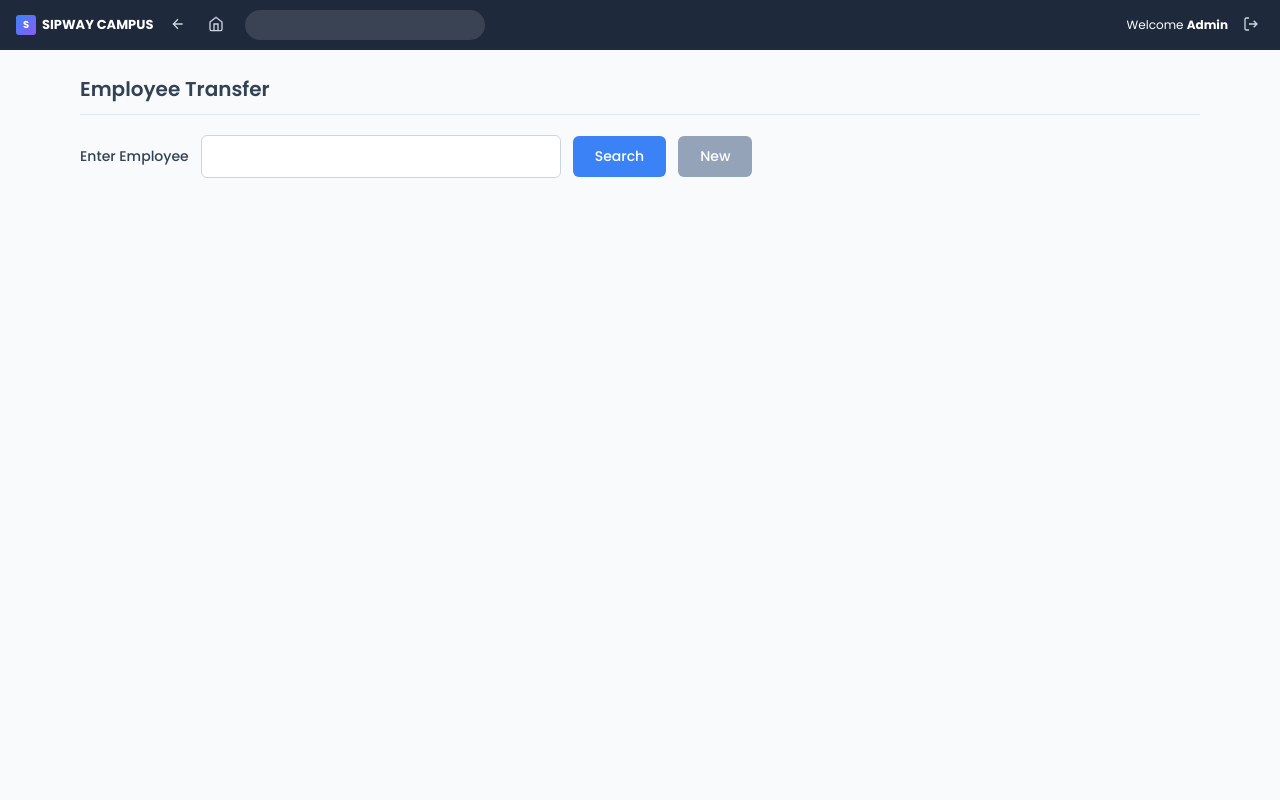
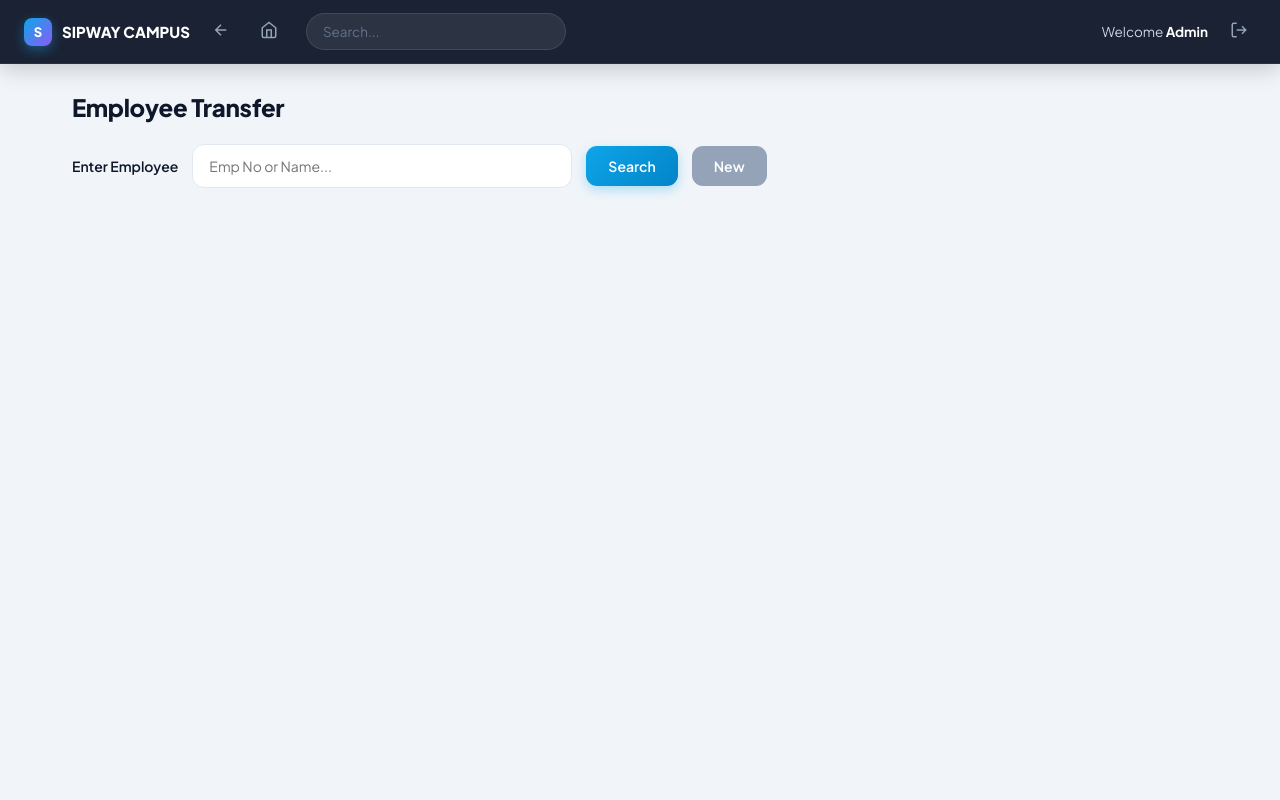
Before and after one commit to Theekshana-hub/HRM-System, a PHP site: page /hr/manage-employee/employee-transfer.php in a window 1280 px wide. Run offline with PHP 8.4, Linux system fonts and the light colour scheme.

Commit message:
Updated project

```diff
--- a/hr/manage-employee/employee-transfer.php
+++ b/hr/manage-employee/employee-transfer.php
@@ -7,7 +7,6 @@ $message = '';
 $msgType = '';
 $emp = null;
 
-// Ensure employees table exists (same as add-edit)
 $conn->query("CREATE TABLE IF NOT EXISTS employees (
     id INT AUTO_INCREMENT PRIMARY KEY,
     emp_no VARCHAR(50) UNIQUE,
@@ -50,7 +49,6 @@ $conn->query("CREATE TABLE IF NOT EXISTS employees (
     updated_at TIMESTAMP DEFAULT CURRENT_TIMESTAMP ON UPDATE CURRENT_TIMESTAMP
 ) ENGINE=InnoDB DEFAULT CHARSET=utf8mb4");
 
-// Transfer history table
 $conn->query("CREATE TABLE IF NOT EXISTS employee_transfers (
     id INT AUTO_INCREMENT PRIMARY KEY,
     emp_id INT,
@@ -83,7 +81,6 @@ $conn->query("CREATE TABLE IF NOT EXISTS employee_transfers (
     transferred_at TIMESTAMP DEFAULT CURRENT_TIMESTAMP
 ) ENGINE=InnoDB DEFAULT CHARSET=utf8mb4");
 
-// AJAX search
 if (isset($_GET['ajax_search'])) {
     header('Content-Type: application/json');
     $q = $conn->real_escape_string(trim($_GET['ajax_search']));
@@ -96,7 +93,6 @@ if (isset($_GET['ajax_search'])) {
     exit;
 }
 
-// Search employee
 if (isset($_GET['search']) || isset($_GET['id'])) {
     if (isset($_GET['id']) && is_numeric($_GET['id'])) {
         $id = (int)$_GET['id'];
@@ -113,7 +109,6 @@ if (isset($_GET['search']) || isset($_GET['id'])) {
     }
 }
 
-// Transfer save
 if ($_SERVER['REQUEST_METHOD'] === 'POST' && isset($_POST['action']) && $_POST['action'] === 'transfer') {
     $emp_id = (int)$_POST['emp_id'];
     $old_emp_no = $conn->real_escape_string($_POST['old_emp_no'] ?? '');
@@ -131,17 +126,17 @@ if ($_SERVER['REQUEST_METHOD'] === 'POST' && isset($_POST['action']) && $_POST['
         if ($data[$f] === '') $data[$f] = null;
     }
 
-    // Insert transfer record
     $cols = ['emp_id','old_emp_no'];
     $vals = [$emp_id, "'$old_emp_no'"];
     foreach ($data as $k => $v) {
         $cols[] = $k;
         $vals[] = $v === null ? 'NULL' : "'" . $conn->real_escape_string($v) . "'";
     }
+
+    // Fixed SQL
     $sql = "INSERT INTO employee_transfers (`" . implode('`,`', $cols) . "`) VALUES (" . implode(',', $vals) . ")";
 
     if ($conn->query($sql)) {
-        // Update employee current details with new values
         $updates = [];
         if ($data['new_emp_no']) $updates[] = "emp_no='" . $conn->real_escape_string($data['new_emp_no']) . "'";
         if ($data['new_company']) $updates[] = "company_name='" . $conn->real_escape_string($data['new_company']) . "'";
@@ -185,121 +180,373 @@ function v($emp, $key, $default = '') {
 <meta charset="UTF-8">
 <meta name="viewport" content="width=device-width, initial-scale=1.0">
 <title>Sipway Campus - Employee Transfer</title>
-    <link href="https://fonts.googleapis.com/css2?family=Poppins:wght@300;400;500;600;700&display=swap" rel="stylesheet">
+<link href="https://fonts.googleapis.com/css2?family=Plus+Jakarta+Sans:wght@400;500;600;700;800&display=swap" rel="stylesheet">
 <style>
+  :root {
+    --primary: #0ea5e9;
+    --primary-dark: #0284c7;
+    --bg: #f1f5f9;
+    --card: #ffffff;
+    --text: #0f172a;
+    --text-muted: #64748b;
+    --border: #e2e8f0;
+  }
+
   * { margin: 0; padding: 0; box-sizing: border-box; }
-        body { font-family: 'Poppins', sans-serif; background: #f8fafc; min-height: 100vh; }
 
+  body {
+    font-family: 'Plus Jakarta Sans', sans-serif;
+    background: var(--bg);
+    min-height: 100vh;
+  }
+
+  /* ========== NAVBAR ========== */
   .navbar {
-            background: #1e293b; height: 50px; display: flex; align-items: center;
-            padding: 0 16px; color: white; position: sticky; top: 0; z-index: 100;
+    background: rgba(15, 23, 42, 0.95);
+    backdrop-filter: blur(16px);
+    height: 64px;
+    display: flex;
+    align-items: center;
+    padding: 0 24px;
+    color: white;
+    position: sticky;
+    top: 0;
+    z-index: 100;
+    box-shadow: 0 4px 24px rgba(0,0,0,0.2);
+    border-bottom: 1px solid rgba(255,255,255,0.06);
   }
-        .nav-left { display: flex; align-items: center; gap: 12px; }
-        .nav-logo { font-weight: 700; font-size: 13px; display: flex; align-items: center; gap: 6px; color: white; text-decoration: none; }
-        .nav-logo .icon { width: 20px; height: 20px; background: linear-gradient(135deg,#3b82f6,#8b5cf6); border-radius: 3px; display: flex; align-items: center; justify-content: center; font-size: 10px; }
-        .nav-btn { background: transparent; border: none; color: #cbd5e1; cursor: pointer; padding: 5px; border-radius: 4px; }
+
+  .nav-left { display: flex; align-items: center; gap: 14px; }
+
+  .nav-logo {
+    font-weight: 800;
+    font-size: 15px;
+    display: flex;
+    align-items: center;
+    gap: 10px;
+    color: white;
+    text-decoration: none;
+  }
+
+  .nav-logo .icon {
+    width: 28px; height: 28px;
+    background: linear-gradient(135deg, #0ea5e9, #8b5cf6);
+    border-radius: 8px;
+    display: flex; align-items: center; justify-content: center;
+    font-size: 13px; font-weight: 800;
+    box-shadow: 0 4px 12px rgba(14,165,233,0.4);
+  }
+
+  .nav-btn {
+    background: transparent;
+    border: none;
+    color: #94a3b8;
+    cursor: pointer;
+    padding: 8px;
+    border-radius: 10px;
+    transition: all 0.25s;
+  }
   .nav-btn:hover { background: rgba(255,255,255,0.1); color: white; }
-        .nav-btn svg { width: 16px; height: 16px; }
-        .search-nav { flex: 1; max-width: 240px; margin: 0 16px; }
-        .search-nav input { width: 100%; padding: 6px 12px; border-radius: 16px; border: none; background: rgba(255,255,255,0.12); color: white; font-size: 12px; outline: none; font-family: inherit; }
-        .nav-right { margin-left: auto; display: flex; align-items: center; gap: 10px; font-size: 12px; }
+  .nav-btn svg { width: 18px; height: 18px; }
 
-        .main { padding: 24px 40px; max-width: 1200px; margin: 0 auto; }
-        .page-title { font-size: 20px; font-weight: 600; color: #334155; margin-bottom: 20px; border-bottom: 1px solid #e2e8f0; padding-bottom: 10px; }
+  .search-nav {
+    flex: 1;
+    max-width: 260px;
+    margin: 0 20px;
+  }
+  .search-nav input {
+    width: 100%;
+    padding: 9px 16px;
+    border-radius: 50px;
+    border: 1px solid rgba(255,255,255,0.1);
+    background: rgba(255,255,255,0.08);
+    color: white;
+    font-size: 13.5px;
+    outline: none;
+    font-family: inherit;
+  }
+  .search-nav input::placeholder { color: #64748b; }
 
+  .nav-right {
+    margin-left: auto;
+    display: flex;
+    align-items: center;
+    gap: 14px;
+    font-size: 13.5px;
+    color: #cbd5e1;
+  }
+  .nav-right strong { color: white; }
+
+  /* ========== MAIN ========== */
+  .main {
+    padding: 28px 32px 50px;
+    max-width: 1200px;
+    margin: 0 auto;
+  }
+
+  .page-title {
+    font-size: 24px;
+    font-weight: 800;
+    color: var(--text);
+    margin-bottom: 22px;
+    letter-spacing: -0.3px;
+  }
+
+  /* Search bar */
   .search-bar {
-            display: flex; align-items: center; gap: 12px; margin-bottom: 20px; flex-wrap: wrap;
+    display: flex;
+    align-items: center;
+    gap: 14px;
+    margin-bottom: 24px;
+    flex-wrap: wrap;
   }
-        .search-bar label { font-size: 14px; color: #334155; font-weight: 500; white-space: nowrap; }
-        .search-wrap { position: relative; flex: 1; max-width: 360px; }
+
+  .search-bar label {
+    font-size: 14px;
+    color: var(--text);
+    font-weight: 600;
+    white-space: nowrap;
+  }
+
+  .search-wrap {
+    position: relative;
+    flex: 1;
+    max-width: 380px;
+  }
+
   .search-wrap input {
-            width: 100%; padding: 10px 14px; border: 1px solid #cbd5e1; border-radius: 6px;
-            font-size: 14px; font-family: inherit; outline: none;
+    width: 100%;
+    padding: 12px 16px;
+    border: 1.5px solid var(--border);
+    border-radius: 12px;
+    font-size: 14px;
+    font-family: inherit;
+    outline: none;
+    background: white;
+    transition: border-color 0.25s;
   }
-        .search-wrap input:focus { border-color: #3b82f6; }
+  .search-wrap input:focus { border-color: var(--primary); }
+
   .suggestions {
-            position: absolute; top: 100%; left: 0; right: 0; background: white;
-            border: 1px solid #e2e8f0; border-radius: 8px; box-shadow: 0 8px 20px rgba(0,0,0,0.1);
-            z-index: 50; display: none; max-height: 200px; overflow-y: auto;
+    position: absolute;
+    top: calc(100% + 6px);
+    left: 0; right: 0;
+    background: white;
+    border: 1px solid var(--border);
+    border-radius: 12px;
+    box-shadow: 0 12px 28px rgba(0,0,0,0.12);
+    z-index: 50;
+    display: none;
+    max-height: 220px;
+    overflow-y: auto;
   }
   .suggestions.show { display: block; }
-        .suggestions div { padding: 10px 14px; cursor: pointer; font-size: 13px; border-bottom: 1px solid #f1f5f9; }
-        .suggestions div:hover { background: #eff6ff; }
+  .suggestions div {
+    padding: 12px 16px;
+    cursor: pointer;
+    font-size: 13.5px;
+    border-bottom: 1px solid #f1f5f9;
+  }
+  .suggestions div:hover { background: #f0f9ff; }
 
   .btn {
-            padding: 10px 22px; border: none; border-radius: 6px; font-size: 14px;
-            font-weight: 500; cursor: pointer; font-family: inherit; color: white;
+    padding: 11px 22px;
+    border: none;
+    border-radius: 11px;
+    font-size: 14px;
+    font-weight: 600;
+    cursor: pointer;
+    font-family: inherit;
+    color: white;
+    transition: all 0.25s;
   }
-        .btn-search { background: #3b82f6; }
-        .btn-search:hover { background: #2563eb; }
-        .btn-new { background: #94a3b8; }
+
+  .btn-search {
+    background: linear-gradient(135deg, #0ea5e9, #0284c7);
+    box-shadow: 0 4px 12px rgba(14,165,233,0.3);
+  }
+  .btn-search:hover { transform: translateY(-2px); }
+
+  .btn-new {
+    background: #94a3b8;
+  }
   .btn-new:hover { background: #64748b; }
+
   .btn-transfer {
-            background: #1e40af; padding: 12px 28px; border-radius: 8px;
-            display: inline-flex; align-items: center; gap: 8px; margin-top: 20px;
+    background: linear-gradient(135deg, #1e40af, #1e3a8a);
+    padding: 14px 32px;
+    border-radius: 12px;
+    display: inline-flex;
+    align-items: center;
+    gap: 8px;
+    font-size: 15px;
+    box-shadow: 0 4px 16px rgba(30,64,175,0.3);
   }
-        .btn-transfer:hover { background: #1e3a8a; }
+  .btn-transfer:hover { transform: translateY(-2px); }
 
-        .alert { padding: 12px 16px; border-radius: 8px; margin-bottom: 14px; font-size: 13px; }
-        .alert-success { background: #f0fdf4; color: #16a34a; border-left: 4px solid #16a34a; }
-        .alert-error { background: #fef2f2; color: #dc2626; border-left: 4px solid #dc2626; }
+  .alert {
+    padding: 14px 18px;
+    border-radius: 12px;
+    margin-bottom: 18px;
+    font-size: 14px;
+    font-weight: 500;
+  }
+  .alert-success {
+    background: #d1fae5;
+    color: #065f46;
+    border: 1px solid #6ee7b7;
+  }
+  .alert-error {
+    background: #fee2e2;
+    color: #991b1b;
+    border: 1px solid #fca5a5;
+  }
 
   /* Employee Card */
   .emp-card {
-            background: white; border: 1px solid #e2e8f0; border-radius: 12px;
-            padding: 20px 24px; margin-bottom: 24px; display: flex; align-items: center; gap: 20px;
+    background: white;
+    border: 1px solid var(--border);
+    border-radius: 16px;
+    padding: 22px 26px;
+    margin-bottom: 28px;
+    display: flex;
+    align-items: center;
+    gap: 22px;
+    box-shadow: 0 6px 20px rgba(14,165,233,0.07);
   }
+
   .emp-avatar {
-            width: 80px; height: 80px; border-radius: 50%; background: #dbeafe;
-            display: flex; align-items: center; justify-content: center; flex-shrink: 0;
+    width: 90px;
+    height: 90px;
+    border-radius: 50%;
+    background: linear-gradient(145deg, #dbeafe, #eff6ff);
+    display: flex;
+    align-items: center;
+    justify-content: center;
+    flex-shrink: 0;
+    border: 4px solid #e0f2fe;
   }
-        .emp-avatar svg { width: 50px; height: 50px; }
-        .emp-info h2 { font-size: 18px; color: #1e293b; margin-bottom: 8px; }
-        .emp-info table { font-size: 13px; color: #475569; }
-        .emp-info td { padding: 2px 12px 2px 0; }
-        .emp-info td:first-child { font-weight: 500; color: #64748b; min-width: 120px; }
+  .emp-avatar svg { width: 54px; height: 54px; }
+
+  .emp-info h2 {
+    font-size: 19px;
+    font-weight: 700;
+    color: var(--text);
+    margin-bottom: 10px;
+  }
+
+  .emp-info table {
+    font-size: 13.5px;
+    color: var(--text-muted);
+  }
+  .emp-info td {
+    padding: 3px 14px 3px 0;
+  }
+  .emp-info td:first-child {
+    font-weight: 600;
+    color: #475569;
+    min-width: 130px;
+  }
 
   /* Two columns */
   .transfer-grid {
-            display: grid; grid-template-columns: 1fr 1fr; gap: 24px;
+    display: grid;
+    grid-template-columns: 1fr 1fr;
+    gap: 24px;
   }
+
   .panel {
-            background: white; border: 1px solid #e2e8f0; border-radius: 10px; padding: 20px;
+    background: white;
+    border: 1px solid var(--border);
+    border-radius: 16px;
+    padding: 22px;
+    box-shadow: 0 6px 20px rgba(0,0,0,0.04);
   }
-        .panel.current { background: #f8fafc; }
-        .panel.new { background: #f0fdf4; border-color: #bbf7d0; }
+
+  .panel.current {
+    background: #f8fafc;
+  }
+
+  .panel.new {
+    background: #f0fdf4;
+    border-color: #bbf7d0;
+  }
+
   .panel h3 {
-            font-size: 15px; font-weight: 600; color: #1e293b;
-            margin-bottom: 16px; padding-bottom: 8px; border-bottom: 1px solid #e2e8f0;
+    font-size: 15.5px;
+    font-weight: 700;
+    color: var(--text);
+    margin-bottom: 18px;
+    padding-bottom: 10px;
+    border-bottom: 2px solid #e2e8f0;
   }
-        .panel.new h3 { border-color: #bbf7d0; }
 
-        .form-grid { display: grid; grid-template-columns: 1fr 1fr; gap: 12px 16px; }
-        .form-group { display: flex; flex-direction: column; gap: 3px; }
+  .panel.new h3 {
+    border-color: #bbf7d0;
+  }
+
+  .form-grid {
+    display: grid;
+    grid-template-columns: 1fr 1fr;
+    gap: 14px 16px;
+  }
+
+  .form-group {
+    display: flex;
+    flex-direction: column;
+    gap: 5px;
+  }
   .form-group.full { grid-column: 1 / -1; }
-        .form-group label { font-size: 12px; color: #475569; font-weight: 500; }
+
+  .form-group label {
+    font-size: 12.5px;
+    color: var(--text-muted);
+    font-weight: 600;
+  }
   .form-group label .req { color: #ef4444; }
-        .form-group input, .form-group select, .form-group textarea {
-            padding: 8px 10px; border: 1px solid #cbd5e1; border-radius: 5px;
-            font-size: 13px; font-family: inherit; outline: none; background: white;
+
+  .form-group input,
+  .form-group select,
+  .form-group textarea {
+    padding: 10px 12px;
+    border: 1.5px solid var(--border);
+    border-radius: 10px;
+    font-size: 13.5px;
+    font-family: inherit;
+    outline: none;
+    background: white;
+    transition: border-color 0.25s;
   }
-        .form-group input:focus, .form-group select:focus { border-color: #3b82f6; }
+  .form-group input:focus,
+  .form-group select:focus {
+    border-color: var(--primary);
+  }
+
   .form-group input.readonly {
-            background: #f1f5f9; color: #64748b; border-color: #e2e8f0;
+    background: #f1f5f9;
+    color: #64748b;
+    border-color: #e2e8f0;
   }
-        .form-group input.required-field, .form-group select.required-field {
+
+  .form-group input.required-field,
+  .form-group select.required-field {
     background: #eff6ff;
   }
+
   .panel.new .form-group input.required-field,
   .panel.new .form-group select.required-field {
     background: #dcfce7;
   }
 
-        .transfer-btn-wrap { text-align: center; margin-top: 10px; }
+  .transfer-btn-wrap {
+    text-align: center;
+    margin-top: 28px;
+  }
 
   @media (max-width: 900px) {
     .transfer-grid { grid-template-columns: 1fr; }
-            .main { padding: 16px; }
+    .main { padding: 20px 16px 40px; }
+    .emp-card { flex-direction: column; text-align: center; }
   }
 </style>
 </head>
@@ -307,15 +554,21 @@ function v($emp, $key, $default = '') {
 
 <nav class="navbar">
   <div class="nav-left">
-        <a href="../dashboard.php" class="nav-logo"><div class="icon">S</div> SIPWAY CAMPUS</a>
-        <button class="nav-btn" onclick="history.back()"><svg viewBox="0 0 24 24" fill="none" stroke="currentColor" stroke-width="2"><path d="M19 12H5M12 19l-7-7 7-7"/></svg></button>
-        <button class="nav-btn" onclick="location.href='../dashboard.php'"><svg viewBox="0 0 24 24" fill="none" stroke="currentColor" stroke-width="2"><path d="M3 9l9-7 9 7v11a2 2 0 01-2 2H5a2 2 0 01-2-2z"/><polyline points="9 22 9 12 15 12 15 22"/></svg></button>
+    <a href="../dashboard.php" class="nav-logo">
+      <div class="icon">S</div> SIPWAY CAMPUS
+    </a>
+    <button class="nav-btn" onclick="history.back()">
+      <svg viewBox="0 0 24 24" fill="none" stroke="currentColor" stroke-width="2"><path d="M19 12H5M12 19l-7-7 7-7"/></svg>
+    </button>
+    <button class="nav-btn" onclick="location.href='../dashboard.php'">
+      <svg viewBox="0 0 24 24" fill="none" stroke="currentColor" stroke-width="2"><path d="M3 9l9-7 9 7v11a2 2 0 01-2 2H5a2 2 0 01-2-2z"/><polyline points="9 22 9 12 15 12 15 22"/></svg>
+    </button>
   </div>
-    <div class="search-nav"><input type="text" placeholder=""></div>
+  <div class="search-nav"><input type="text" placeholder="Search..."></div>
   <div class="nav-right">
     <span>Welcome <strong>Admin</strong></span>
-        <button class="nav-btn" onclick="location.href='../index.php'">
-            <svg width="16" height="16" viewBox="0 0 24 24" fill="none" stroke="currentColor" stroke-width="2"><path d="M9 21H5a2 2 0 01-2-2V5a2 2 0 012-2h4M16 17l5-5-5-5M21 12H9"/></svg>
+    <button class="nav-btn" onclick="location.href='../index.php'" title="Logout">
+      <svg width="18" height="18" viewBox="0 0 24 24" fill="none" stroke="currentColor" stroke-width="2"><path d="M9 21H5a2 2 0 01-2-2V5a2 2 0 012-2h4M16 17l5-5-5-5M21 12H9"/></svg>
     </button>
   </div>
 </nav>
@@ -327,11 +580,10 @@ function v($emp, $key, $default = '') {
   <div class="alert alert-<?= $msgType ?>"><?= $message ?></div>
   <?php endif; ?>
 
-    <!-- Search -->
   <div class="search-bar">
     <label>Enter Employee</label>
     <div class="search-wrap">
-            <input type="text" id="searchInput" placeholder="" value="<?= isset($_GET['q']) ? htmlspecialchars($_GET['q']) : v($emp,'emp_no') ?>" autocomplete="off">
+      <input type="text" id="searchInput" placeholder="Emp No or Name..." value="<?= isset($_GET['q']) ? htmlspecialchars($_GET['q']) : v($emp,'emp_no') ?>" autocomplete="off">
       <div class="suggestions" id="suggestions"></div>
     </div>
     <button class="btn btn-search" onclick="doSearch()">Search</button>
@@ -339,7 +591,6 @@ function v($emp, $key, $default = '') {
   </div>
 
   <?php if ($emp): ?>
-    <!-- Employee Card -->
   <div class="emp-card">
     <div class="emp-avatar">
       <svg viewBox="0 0 64 64" fill="none">
@@ -355,7 +606,7 @@ function v($emp, $key, $default = '') {
         <tr><td>Designation</td><td><?= v($emp,'designation') ?></td></tr>
         <tr><td>Work Category</td><td><?= v($emp,'work_category') ?></td></tr>
         <tr><td>Job Category</td><td><?= v($emp,'job_category') ?></td></tr>
-                <tr><td>CompanyName</td><td><?= v($emp,'company_name') ?></td></tr>
+        <tr><td>Company</td><td><?= v($emp,'company_name') ?></td></tr>
       </table>
     </div>
   </div>
@@ -366,110 +617,102 @@ function v($emp, $key, $default = '') {
     <input type="hidden" name="old_emp_no" value="<?= v($emp,'emp_no') ?>">
 
     <div class="transfer-grid">
-            <!-- Current Employee Details -->
+      <!-- Current -->
       <div class="panel current">
         <h3>Current Employee Details</h3>
         <div class="form-grid">
           <div class="form-group full">
-                        <label>Company <span class="req">*</span></label>
+            <label>Company</label>
             <input type="text" class="readonly" readonly value="<?= v($emp,'company_name') ?>">
           </div>
           <div class="form-group">
-                        <label>Employee No <span class="req">*</span></label>
+            <label>Employee No</label>
             <input type="text" class="readonly" readonly value="<?= v($emp,'emp_no') ?>">
           </div>
           <div class="form-group">
-                        <label>Division Name <span class="req">*</span></label>
+            <label>Division Name</label>
             <input type="text" class="readonly" readonly value="<?= v($emp,'division_name') ?>">
           </div>
           <div class="form-group">
-                        <label>New PPF/EPF No <span class="req">*</span></label>
+            <label>PPF/EPF No</label>
             <input type="text" class="readonly" readonly value="<?= v($emp,'ppf_epf_no') ?>">
           </div>
           <div class="form-group">
-                        <label>Sub Division Name <span class="req">*</span></label>
+            <label>Sub Division Name</label>
             <input type="text" class="readonly" readonly value="<?= v($emp,'sub_division_name') ?>">
           </div>
           <div class="form-group">
-                        <label>ERP Code <span class="req">*</span></label>
+            <label>ERP Code</label>
             <input type="text" class="readonly" readonly value="<?= v($emp,'erp_code') ?>">
           </div>
           <div class="form-group">
-                        <label>Department Name <span class="req">*</span></label>
+            <label>Department Name</label>
             <input type="text" class="readonly" readonly value="<?= v($emp,'department_name') ?>">
           </div>
           <div class="form-group">
-                        <label>Designation <span class="req">*</span></label>
+            <label>Designation</label>
             <input type="text" class="readonly" readonly value="<?= v($emp,'designation') ?>">
           </div>
           <div class="form-group">
-                        <label>Sub Department Name <span class="req">*</span></label>
+            <label>Sub Department Name</label>
             <input type="text" class="readonly" readonly value="<?= v($emp,'sub_department_name') ?>">
           </div>
           <div class="form-group">
-                        <label>Resign Date <span class="req">*</span></label>
+            <label>Resign Date</label>
             <input type="text" class="readonly" readonly value="<?= v($emp,'resign_date') ?>">
           </div>
           <div class="form-group">
-                        <label>Section Name <span class="req">*</span></label>
+            <label>Section Name</label>
             <input type="text" class="readonly" readonly value="<?= v($emp,'section_name') ?>">
           </div>
           <div class="form-group">
-                        <label>Effective Date <span class="req">*</span></label>
+            <label>Join Date</label>
             <input type="text" class="readonly" readonly value="<?= v($emp,'join_date') ?>">
           </div>
           <div class="form-group">
-                        <label>Sub Section Name <span class="req">*</span></label>
+            <label>Sub Section Name</label>
             <input type="text" class="readonly" readonly value="<?= v($emp,'sub_section_name') ?>">
           </div>
           <div class="form-group">
-                        <label>Join Date <span class="req">*</span></label>
-                        <input type="text" class="readonly" readonly value="<?= v($emp,'join_date') ?>">
-                    </div>
-                    <div class="form-group">
-                        <label>Date of Appointment <span class="req">*</span></label>
+            <label>Date of Appointment</label>
             <input type="text" class="readonly" readonly value="<?= v($emp,'date_of_appointment') ?>">
           </div>
           <div class="form-group">
-                        <label>Work Category <span class="req">*</span></label>
+            <label>Work Category</label>
             <input type="text" class="readonly" readonly value="<?= v($emp,'work_category') ?>">
           </div>
           <div class="form-group">
-                        <label>Job Category <span class="req">*</span></label>
+            <label>Job Category</label>
             <input type="text" class="readonly" readonly value="<?= v($emp,'job_category') ?>">
           </div>
           <div class="form-group">
-                        <label>Contract period (Months) <span class="req">*</span></label>
+            <label>Contract Period (Months)</label>
             <input type="text" class="readonly" readonly value="<?= v($emp,'contract_period_months','0') ?>">
           </div>
           <div class="form-group">
-                        <label>Probation Period (Months) <span class="req">*</span></label>
+            <label>Probation Period (Months)</label>
             <input type="text" class="readonly" readonly value="<?= v($emp,'probation_period_months','0') ?>">
           </div>
           <div class="form-group">
-                        <label>Date of Confirmation / Contract End Date <span class="req">*</span></label>
+            <label>Date of Confirmation</label>
             <input type="text" class="readonly" readonly value="<?= v($emp,'date_of_confirmation') ?>">
           </div>
           <div class="form-group">
-                        <label>Type of Labour Cost <span class="req">*</span></label>
+            <label>Type of Labour Cost</label>
             <input type="text" class="readonly" readonly value="<?= v($emp,'type_of_labor_cost') ?>">
           </div>
           <div class="form-group">
-                        <label>Grade <span class="req">*</span></label>
+            <label>Grade</label>
             <input type="text" class="readonly" readonly value="<?= v($emp,'grade') ?>">
           </div>
           <div class="form-group">
-                        <label>Job Level <span class="req">*</span></label>
+            <label>Job Level</label>
             <input type="text" class="readonly" readonly value="<?= v($emp,'job_level') ?>">
-                    </div>
-                    <div class="form-group full">
-                        <label>Approved By <span class="req">*</span></label>
-                        <input type="text" class="readonly" readonly value="0">
           </div>
         </div>
       </div>
 
-            <!-- New Employee Details -->
+      <!-- New -->
       <div class="panel new">
         <h3>New Employee Details</h3>
         <div class="form-grid">
```
Lines whose indentation alone changed are shown as unchanged.
